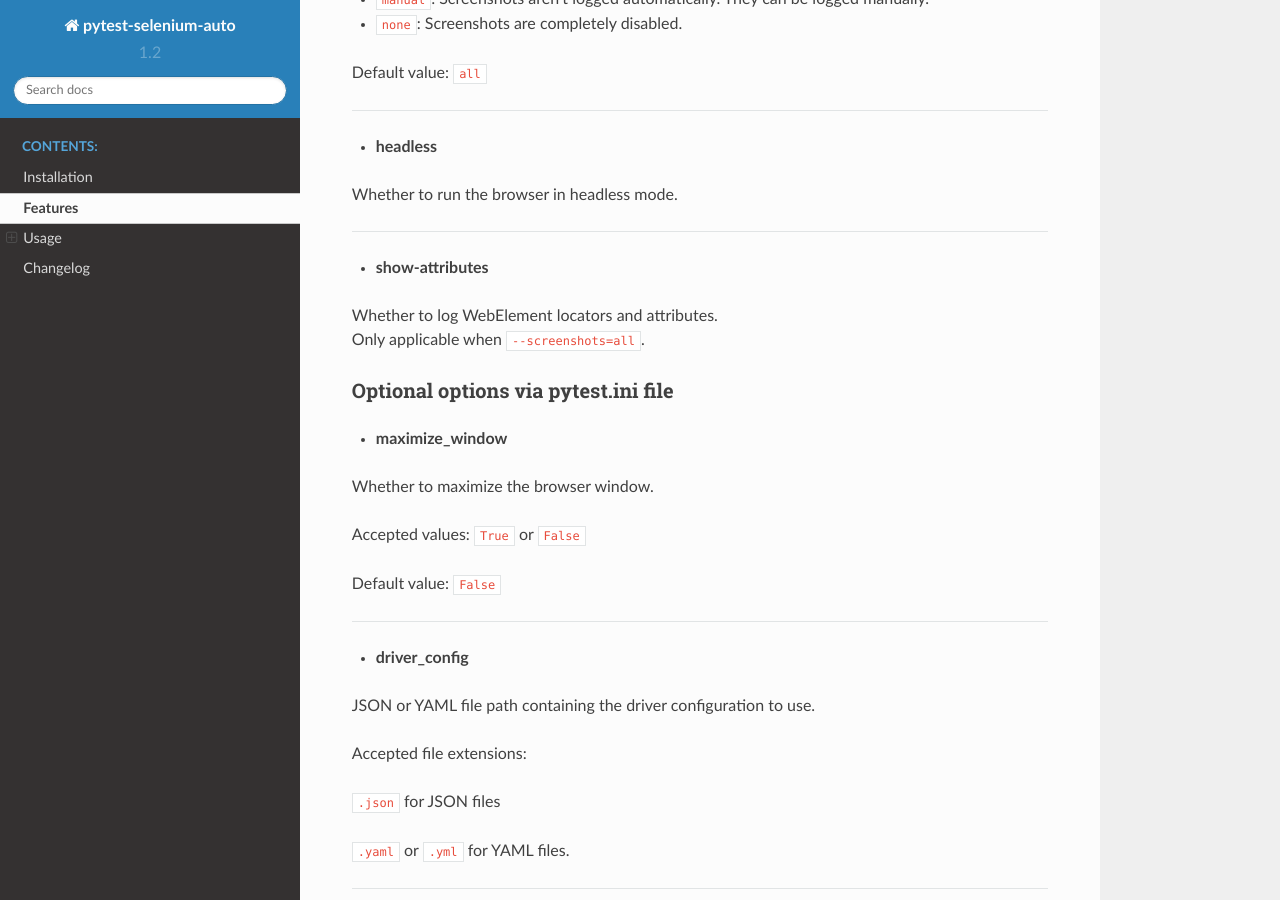
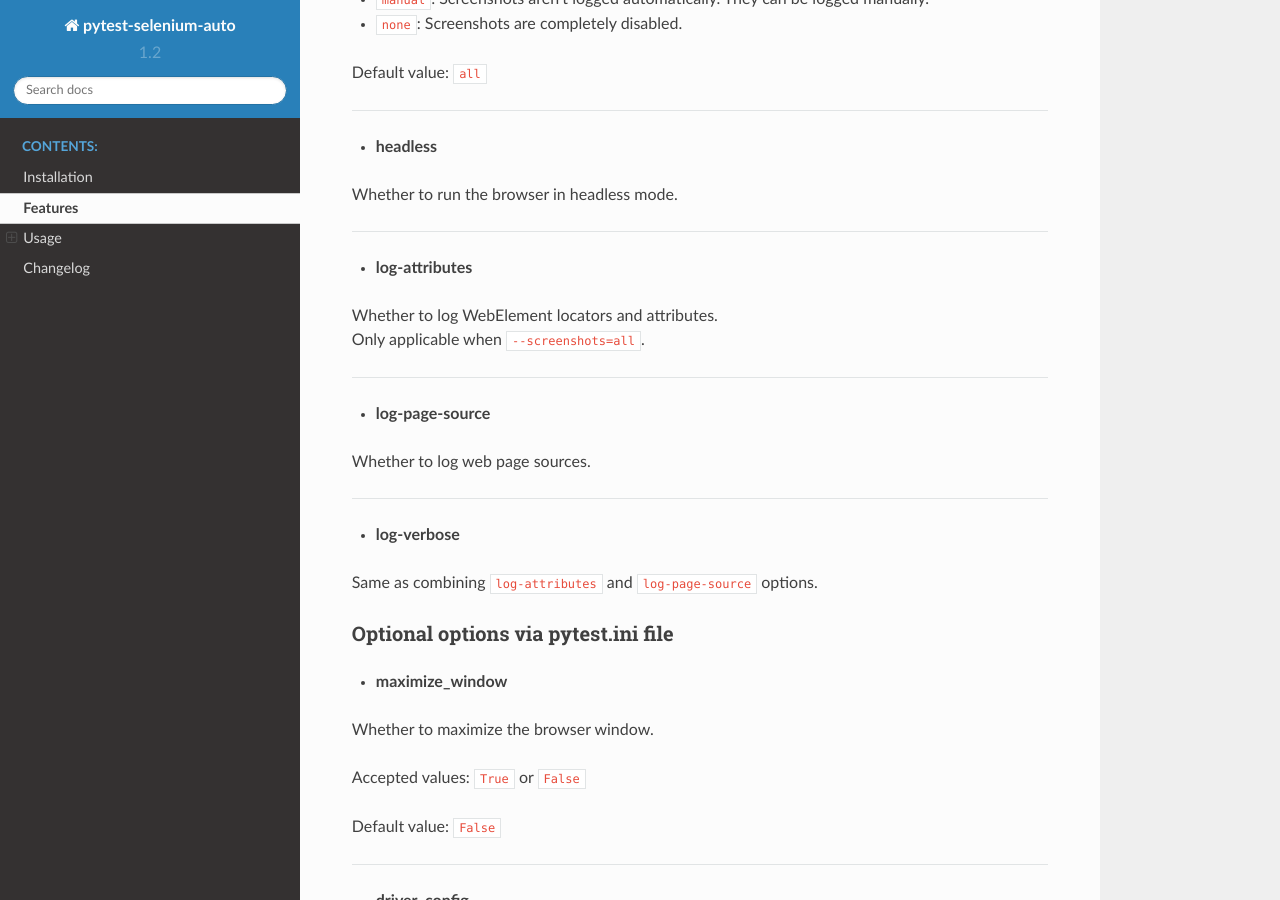
Before and after one commit to harmin-parra/pytest-selenium-auto, a Sphinx documentation site: the page built from docs/user_guide.rst, in a window 1280 px wide and 900 px high, scrolled down 1072 px. Built offline with Sphinx 7.4.7 and the Read the Docs theme 2.0.0, drawn with Linux system fonts in a browser that asks for light colours.

Commit message:
update doc

```diff
--- a/docs/user_guide.rst
+++ b/docs/user_guide.rst
@@ -33,6 +33,7 @@ The browser to use.
 
 Accepted values: ``firefox``, ``chrome``, ``chromium``, ``edge`` or ``safari``
 
+
 Optional options via command line
 ---------------------------------
 
@@ -63,10 +64,24 @@ Whether to run the browser in headless mode.
 
 ----
 
-* **show-attributes**
+* **log-attributes**
 
 | Whether to log WebElement locators and attributes.
 | Only applicable when ``--screenshots=all``.
+
+----
+
+* **log-page-source**
+
+Whether to log web page sources.
+
+
+----
+
+* **log-verbose**
+
+Same as combining ``log-attributes`` and ``log-page-source`` options.
+
 
 Optional options via pytest.ini file
 ------------------------------------
@@ -195,7 +210,8 @@ Command-line invocation
 
 .. code-block:: bash
 
-  pytest --html=/path/to/report --css=/path/to/css --browser=firefox --headless --screenshots=all --show-attributes
+  pytest --html=/path/to/report --css=/path/to/css --browser=firefox --headless --screenshots=all --log-attributes --log-page-source
+
 
 Sample ``pytest.ini`` file
 --------------------------
@@ -206,6 +222,7 @@ Sample ``pytest.ini`` file
   pause=0.5
   driver_firefox = /path/to/driver
   driver_config=/path/to/conf.yml
+
 
 Sample code
 -----------
```
